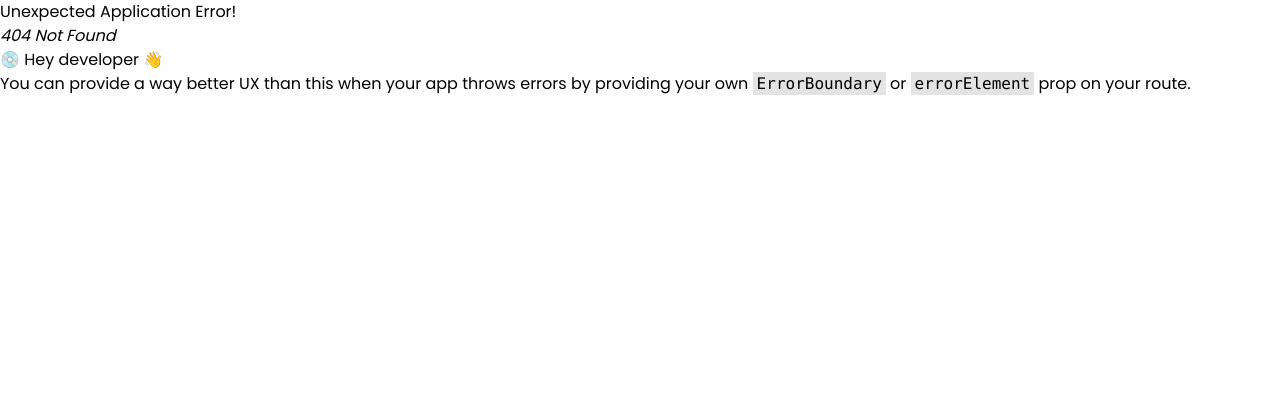
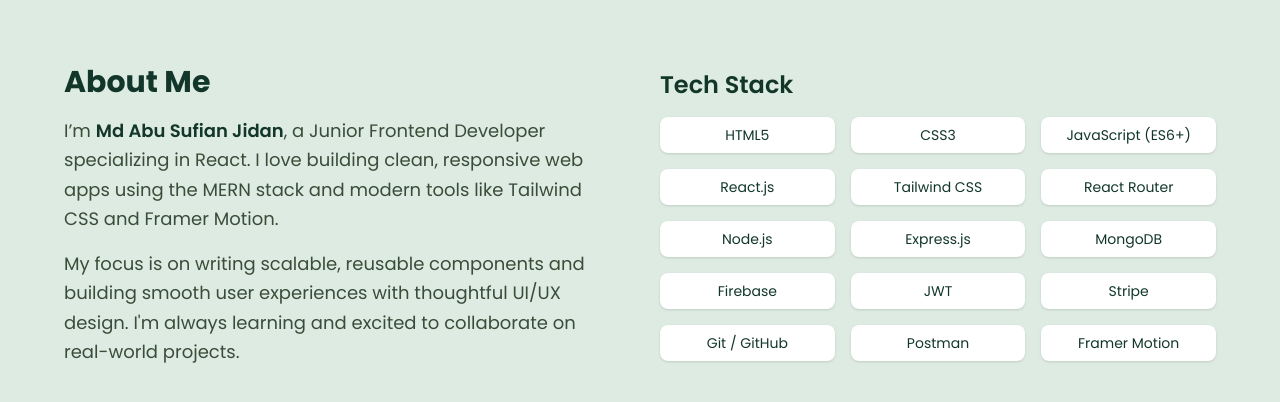
Before and after one commit to Md-Sufian-Jidan/cd-portfolio, a React (Vite) app: page /about in a window 1280 px wide. Before the commit this address had no page. Shown: the top 402 px of the page. Built offline with nearby package versions, Linux system fonts and the light colour scheme.

Commit message:
about page added

```diff
--- a/src/Routes/Routes.jsx
+++ b/src/Routes/Routes.jsx
@@ -1,6 +1,7 @@
 import { createBrowserRouter } from "react-router-dom";
 import Main from "../Main/Main";
 import Home from "../pages/Home/Home/Home";
+import About from "../pages/About/About";
 
 export const router = createBrowserRouter([
     {
@@ -12,5 +13,9 @@
                 element: <Home />
             }
         ]
+    },
+    {
+        path: '/about',
+        element: <About />
     }
 ])
--- /dev/null
+++ b/src/pages/About/About.jsx
@@ -0,0 +1,47 @@
+import { motion } from "framer-motion";
+
+const skills = ["HTML5", "CSS3", "JavaScript (ES6+)", "React.js", "Tailwind CSS", "React Router", "Node.js", "Express.js", "MongoDB", "Firebase", "JWT", "Stripe", "Git / GitHub", "Postman", "Framer Motion",];
+
+const About = () => {
+    return (
+        <section className="min-h-screen bg-accent py-16 px-6">
+            <div className="max-w-6xl mx-auto grid grid-cols-1 md:grid-cols-2 gap-10 items-center">
+                {/* Bio Section */}
+                <motion.div
+                    initial={{ opacity: 0, x: -40 }}
+                    whileInView={{ opacity: 1, x: 0 }}
+                    transition={{ duration: 0.6 }}
+                >
+                    <h2 className="text-3xl font-bold text-primary mb-4">About Me</h2>
+                    <p className="text-secondary text-lg leading-relaxed mb-4">
+                        I’m <span className="text-primary font-semibold">Md Abu Sufian Jidan</span>, a Junior Frontend Developer specializing in React. I love building clean, responsive web apps using the MERN stack and modern tools like Tailwind CSS and Framer Motion.
+                    </p>
+                    <p className="text-secondary text-lg leading-relaxed">
+                        My focus is on writing scalable, reusable components and building smooth user experiences with thoughtful UI/UX design. I'm always learning and excited to collaborate on real-world projects.
+                    </p>
+                </motion.div>
+
+                {/* Skills / Tools */}
+                <motion.div
+                    initial={{ opacity: 0, x: 40 }}
+                    whileInView={{ opacity: 1, x: 0 }}
+                    transition={{ duration: 0.6 }}
+                >
+                    <h3 className="text-2xl font-semibold text-primary mb-4">Tech Stack</h3>
+                    <div className="grid grid-cols-2 sm:grid-cols-3 gap-4 text-sm">
+                        {skills.map((tech, i) => (
+                            <span
+                                key={i}
+                                className="bg-white text-primary hover:cursor-pointer hover:bg-light hover:scale-110 transition  px-3 py-2 rounded-lg shadow text-center"
+                            >
+                                {tech}
+                            </span>
+                        ))}
+                    </div>
+                </motion.div>
+            </div>
+        </section>
+    );
+}
+
+export default About;
```
Also changed, not shown: 1 other file (tests, documents, lock files or other folders).
